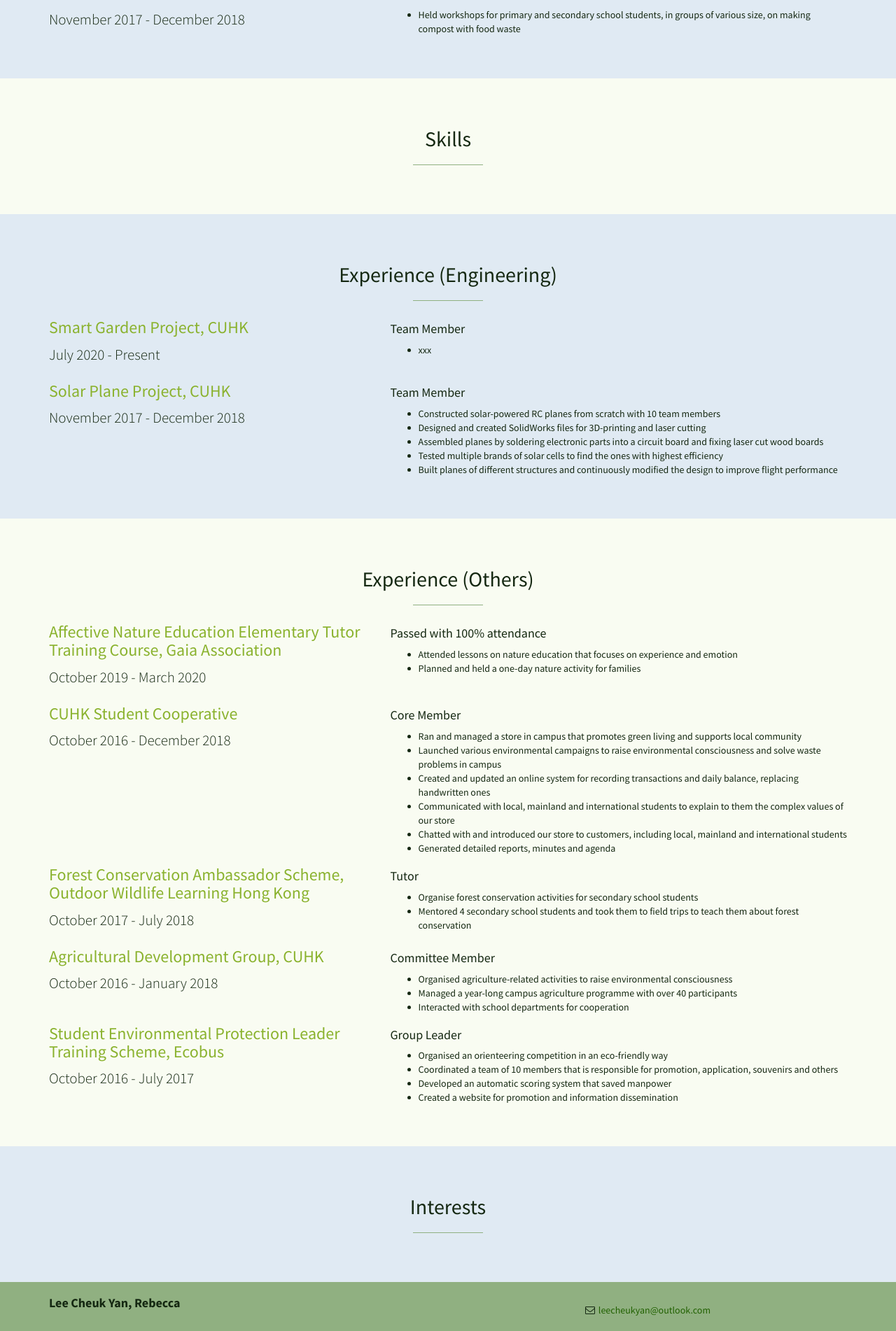
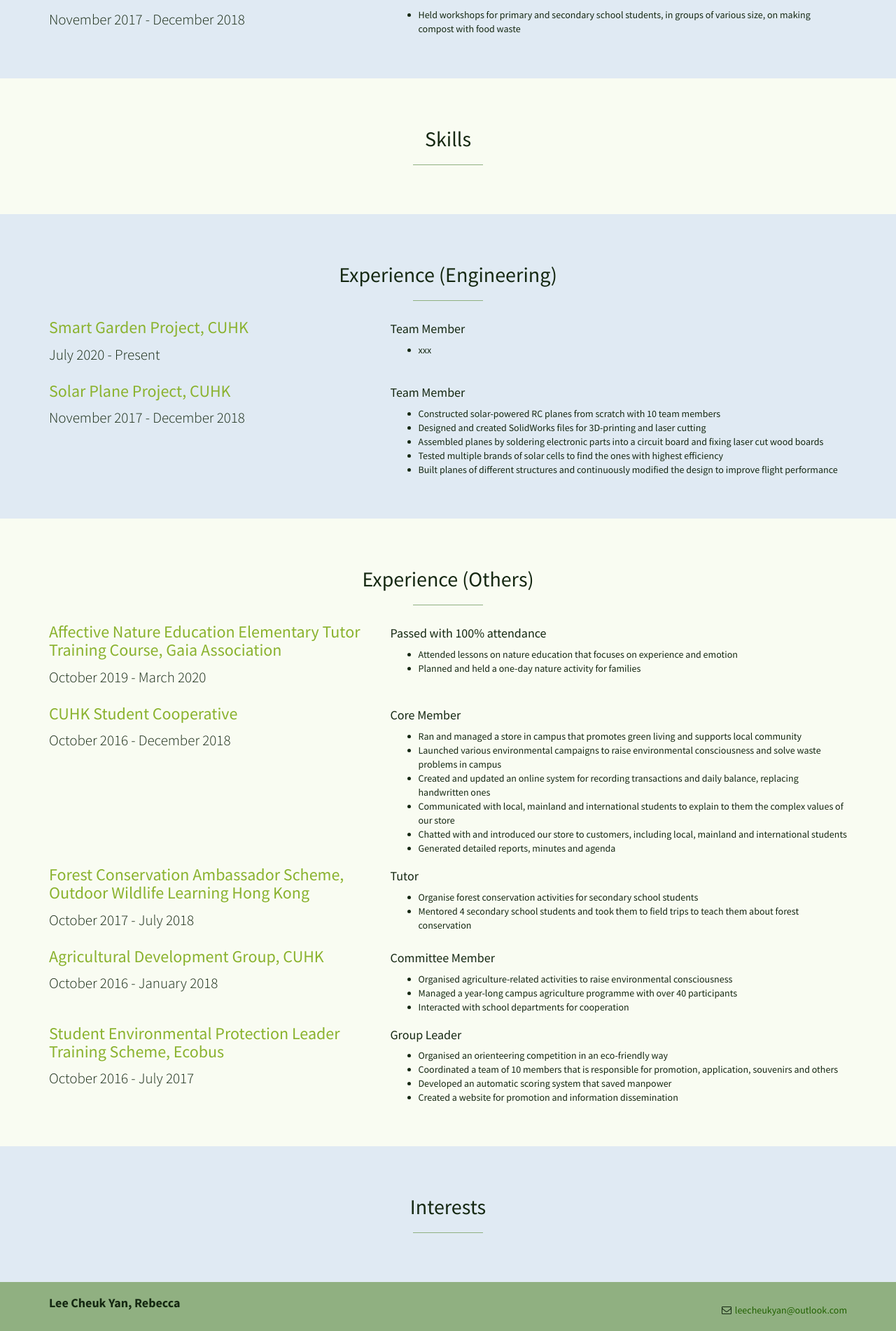
Before and after one commit to leelacceber/stylish-portfolio-jekyll-master, a Jekyll site: the page built from index.html, in a window 1280 px wide. Shown: the part 1676-3578 px from the top of the page at 70% size. Built offline with Jekyll 4.4.1, drawn with Linux system fonts in a browser that asks for light colours.

Commit message:
Update footer.html

```diff
--- a/_includes/footer.html
+++ b/_includes/footer.html
@@ -1,7 +1,7 @@
 <footer>
   <div class="container">
     <div class="row">
-      <div class="col-sm-4 col-md-4 text-left">
+      <div class="col-sm-4 col-md-6 text-left">
         <h4><strong>{{ site.owner }}</strong>
         </h4>
 <!--
```
